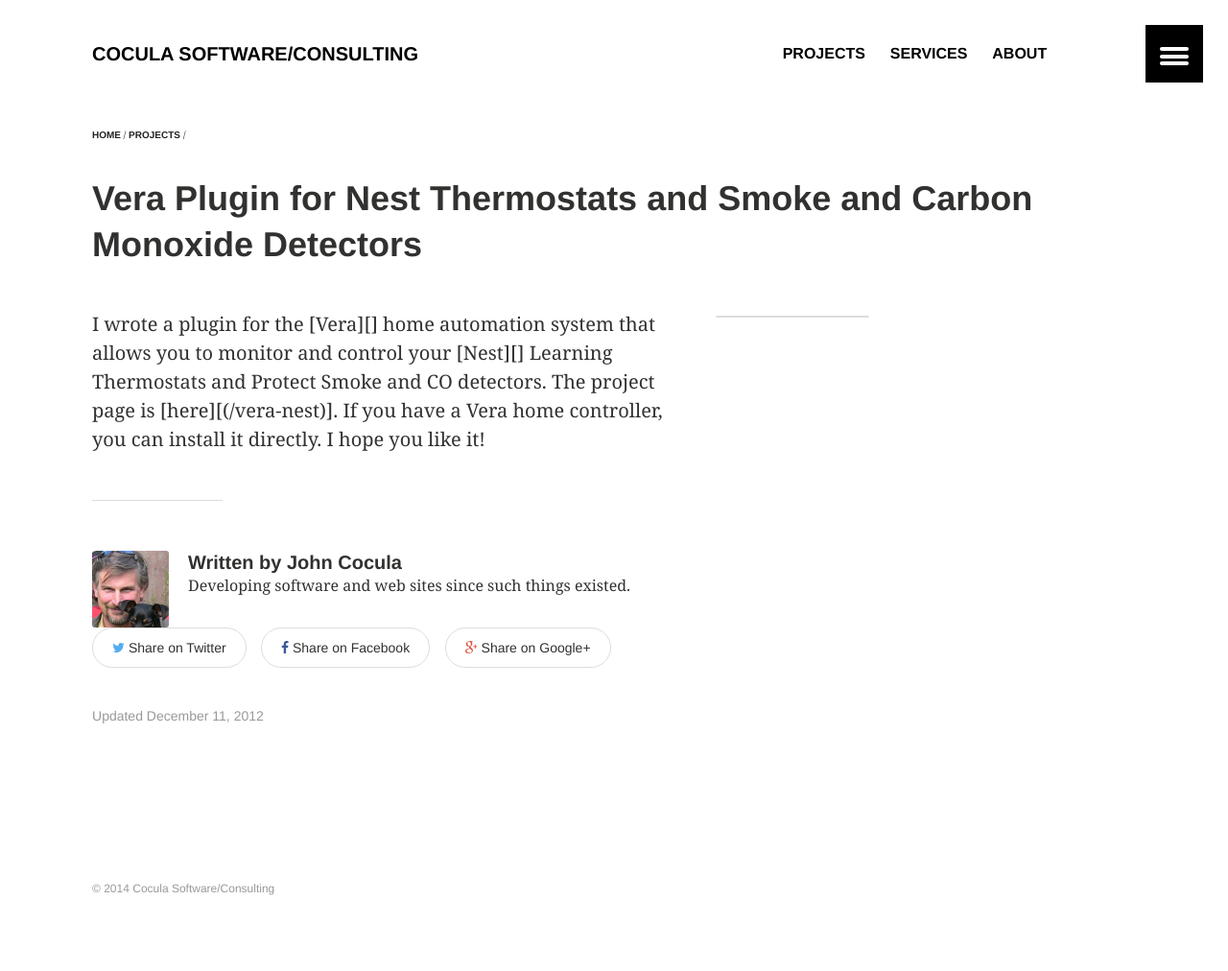
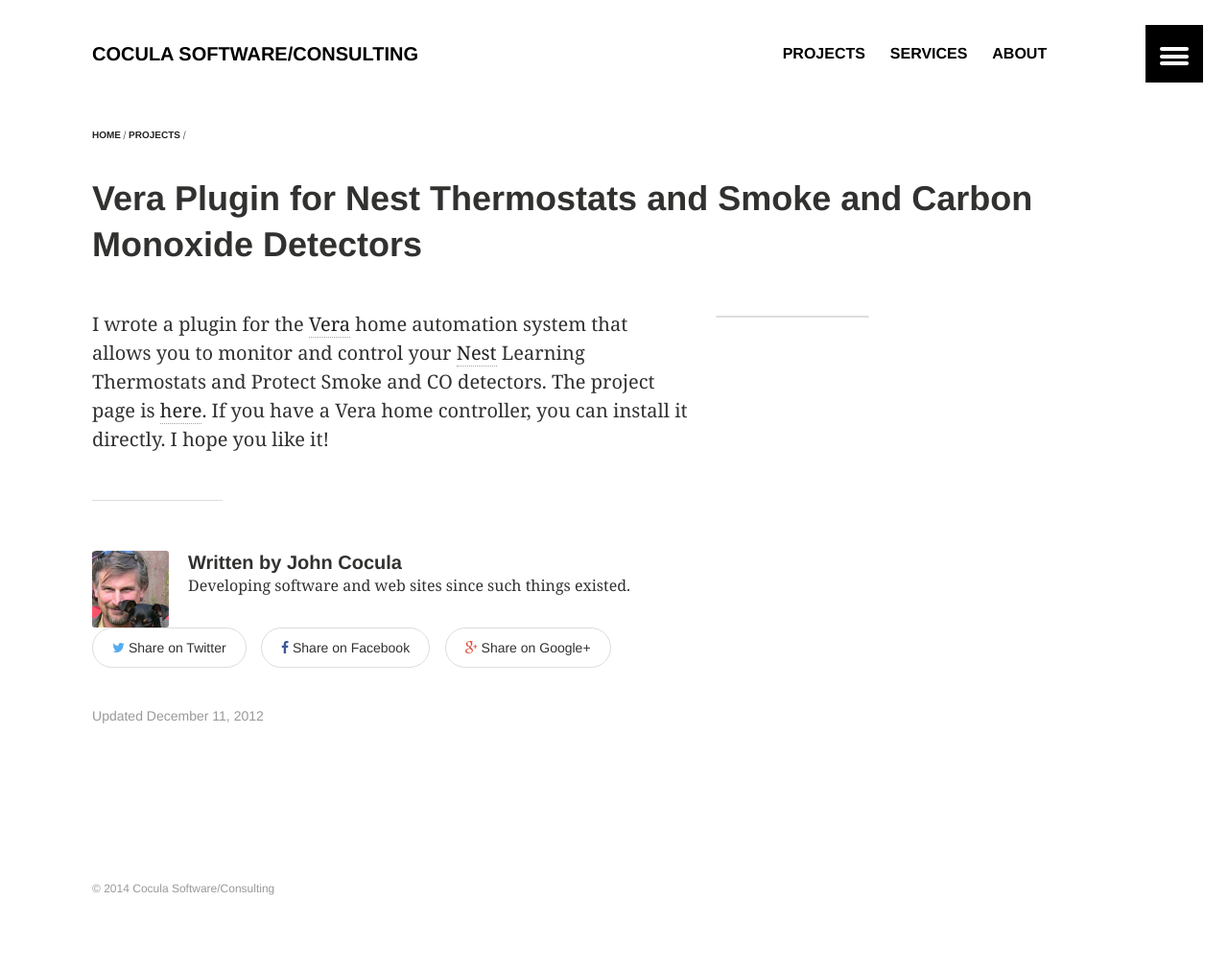
Before and after one commit to watou/watou.github.io, a Jekyll site: the page built from _posts/projects/2012-12-11-vera-nest-thermostat.md, in a window 1280 px wide. Shown: the whole page at 96% size. Built offline with Jekyll 4.4.1, drawn with Linux system fonts in a browser that asks for light colours; part of the change alters nothing that is shown.

Commit message:
Forgot my markdown syntax.

```diff
--- a/_posts/projects/2012-12-11-vera-nest-thermostat.md
+++ b/_posts/projects/2012-12-11-vera-nest-thermostat.md
@@ -9,4 +9,7 @@ image:
   teaser: teaser-nest.jpg
 ---
 
-I wrote a plugin for the [Vera][] home automation system that allows you to monitor and control your [Nest][] Learning Thermostats and Protect Smoke and CO detectors.  The project page is [here][(/vera-nest)].  If you have a Vera home controller, you can install it directly.  I hope you like it!
+I wrote a plugin for the [Vera][] home automation system that allows you to monitor and control your [Nest][] Learning Thermostats and Protect Smoke and CO detectors.  The project page is [here](/vera-nest/).  If you have a Vera home controller, you can install it directly.  I hope you like it!
+
+[Nest]: http://www.nest.com
+[Vera]: http://www.micasaverde.com
```
